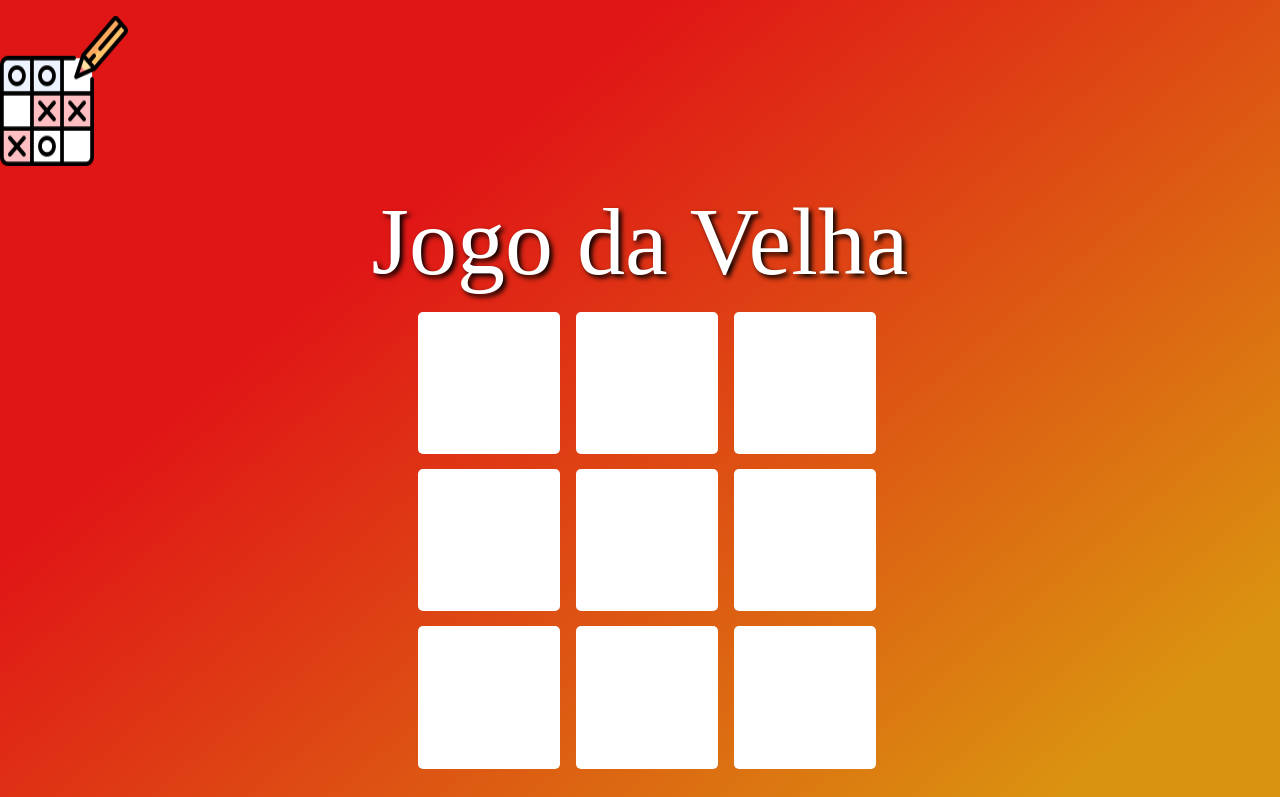
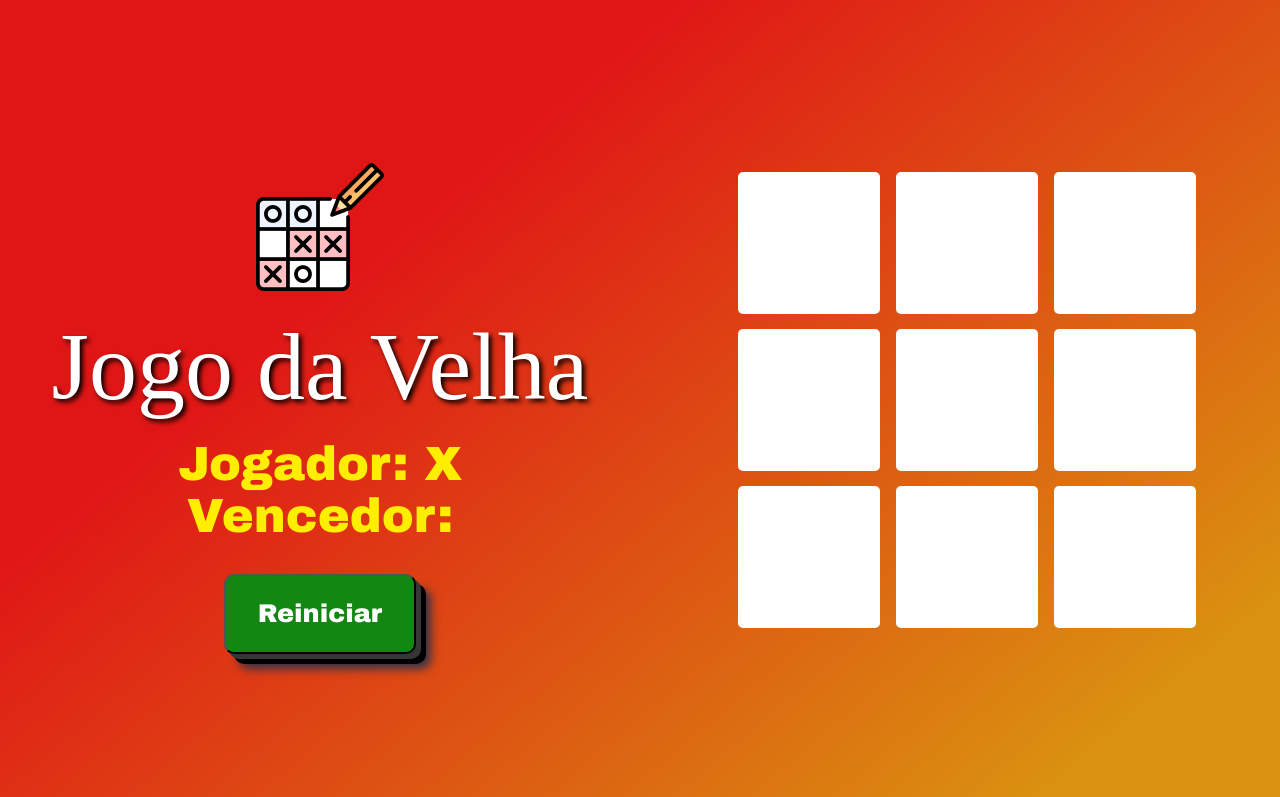
Before and after one commit to CharloneKT/Jogo-da-Velha, a plain HTML site: page index.html in a window 1280 px wide. Shown: the top 797 px of the page. Drawn offline with Linux system fonts and the light colour scheme; a web font is replaced by a local one.

Commit message:
Update index.html

```diff
--- a/index.html
+++ b/index.html
@@ -12,39 +12,17 @@
 
     <body>
 
+        <div class="container">
+
+            <div class="conteudo1">
+
                 <div class="img">
-            <img src="img/jogo-da-velha.png" alt="velha" width="150" height="150">
+                    <img src="img/jogo-da-velha.png" alt="velha">
                 </div>
 
                 <h1>
-            Jogo da Velha
+                    <p>Jogo da Velha</p>
                 </h1>
-
-        <div class="todosQuadrados">
-
-            <div>
-                <div id='1' class="quadrado" onclick="escolherquadrado(this.id)">-</div>
-                <div id='2' class="quadrado" onclick="escolherquadrado(this.id)">-</div>
-                <div id='3' class="quadrado" onclick="escolherquadrado(this.id)">-</div>
-
-            </div>
-
-
-            <div>
-                <div id='4' class="quadrado" onclick="escolherquadrado(this.id)">-</div>
-                <div id='5' class="quadrado" onclick="escolherquadrado(this.id)">-</div>
-                <div id='6' class="quadrado" onclick="escolherquadrado(this.id)">-</div>
-
-            </div>
-
-            <div>
-                <div id='7' class="quadrado" onclick="escolherquadrado(this.id)">-</div>
-                <div id='8' class="quadrado" onclick="escolherquadrado(this.id)">-</div>
-                <div id='9' class="quadrado" onclick="escolherquadrado(this.id)">-</div>
-
-            </div>
-
-        </div>
 
                 <section class="resto">
 
@@ -73,9 +51,40 @@
                     </div>
 
                 </section>
+            </div>
+
+            <div class="conteudo2">
+
+                <div class="todosQuadrados">
+
+                    <div>
+                        <div id='1' class="quadrado" onclick="escolherquadrado(this.id)">-</div>
+                        <div id='2' class="quadrado" onclick="escolherquadrado(this.id)">-</div>
+                        <div id='3' class="quadrado" onclick="escolherquadrado(this.id)">-</div>
+
+                    </div>
+
+
+                    <div>
+                        <div id='4' class="quadrado" onclick="escolherquadrado(this.id)">-</div>
+                        <div id='5' class="quadrado" onclick="escolherquadrado(this.id)">-</div>
+                        <div id='6' class="quadrado" onclick="escolherquadrado(this.id)">-</div>
+
+                    </div>
+
+                    <div>
+                        <div id='7' class="quadrado" onclick="escolherquadrado(this.id)">-</div>
+                        <div id='8' class="quadrado" onclick="escolherquadrado(this.id)">-</div>
+                        <div id='9' class="quadrado" onclick="escolherquadrado(this.id)">-</div>
+
+                    </div>
+
+                </div>
+
+            </div>
+
+        </div>
 
     </body>
 
-
-
 </html>
```
Lines whose indentation alone changed are shown as unchanged.
